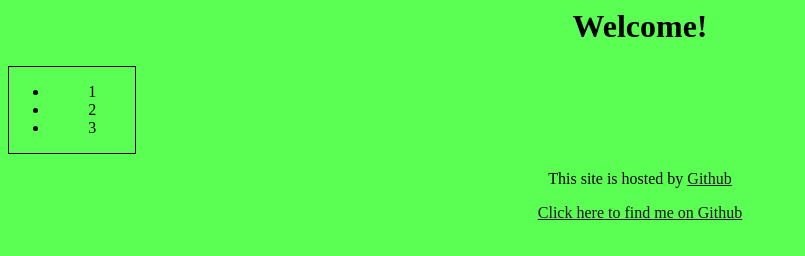
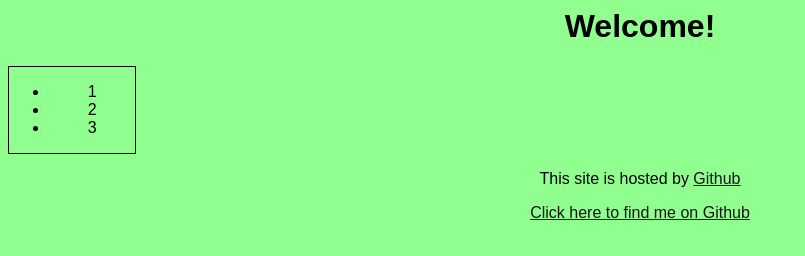
Before and after one commit to albertgustavsson/albertgustavsson.github.io, a plain HTML site: page index.html in a window 1280 px wide. Shown: the whole page, without its empty margins (0-805 px from the left). Drawn offline with Linux system fonts and the light colour scheme.

Commit message:
Changed fonts and color

```diff
--- a/style.css
+++ b/style.css
@@ -1,6 +1,7 @@
 body {
     text-align: center;
-    background-color: #5bfe52;
+    font-family: sans-serif;
+    background-color: #90ff90;
 }
 
 #header {
```
Also changed, not shown: index.html (+1 -1 lines).
